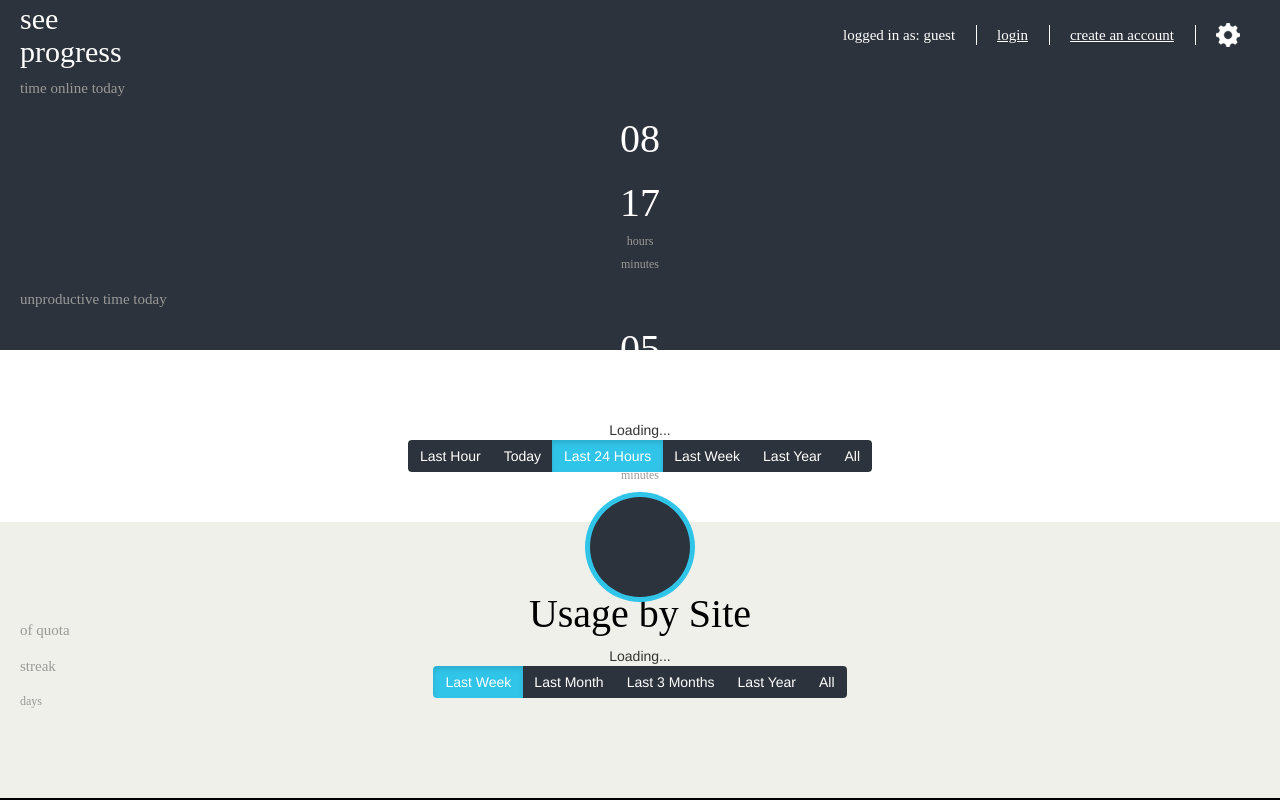
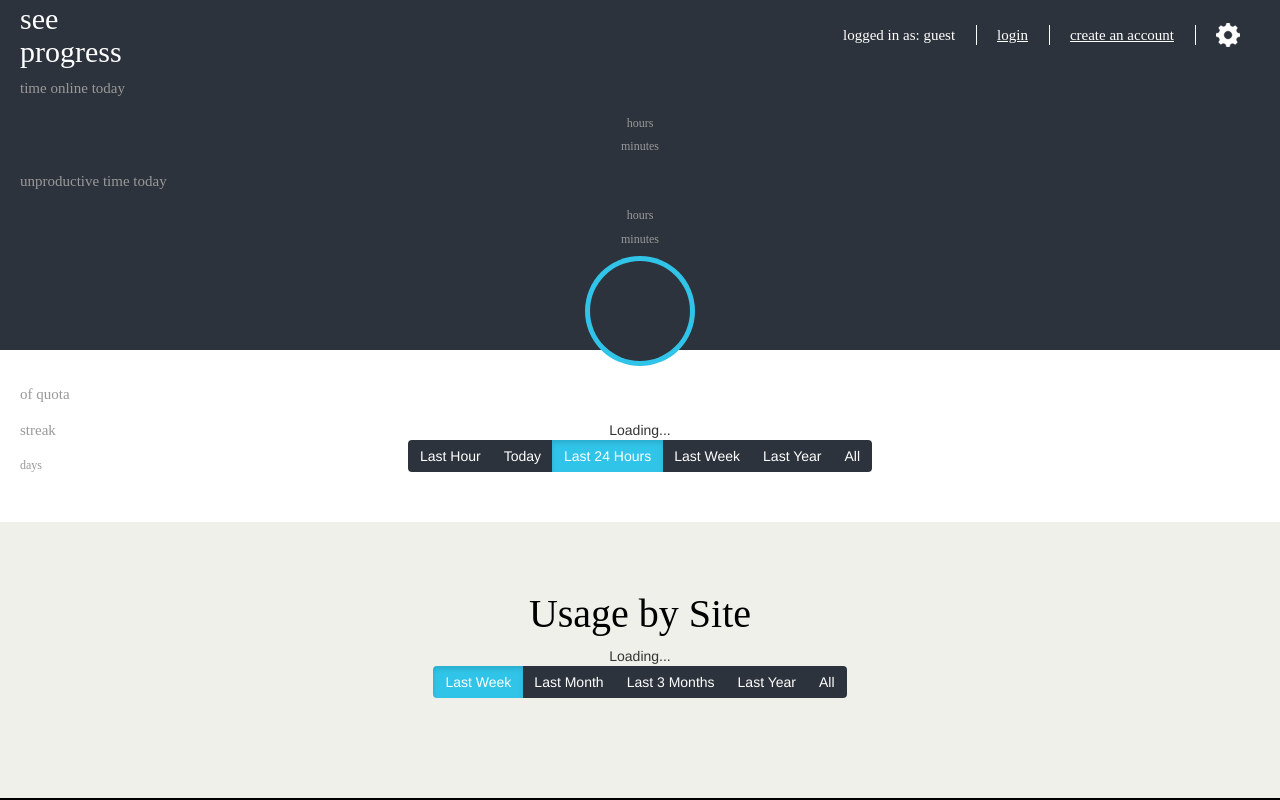
Before and after one commit to calvinpelletier/mew, a Python web app: template server/templates/graph.html in a window 1280 px wide. Run offline with Jinja, Linux system fonts and the light colour scheme; the template is opened without the code that fills it, so the values that code supplies are empty.

Commit message:
no more default values

```diff
--- a/server/templates/graph.html
+++ b/server/templates/graph.html
@@ -107,8 +107,8 @@
                                 </div>
                                 <div class="center-text">
                                     <div class="inline">
-                                        <div class="time-part inline"><h3 id="total-hours">08</h3></div>
-                                        <div class="time-part inline"><h3 id="total-minutes">17</h3></div>
+                                        <div class="time-part inline"><h3 id="total-hours"></h3></div>
+                                        <div class="time-part inline"><h3 id="total-minutes"></h3></div>
                                     </div>
                                 </div>
                                 <div class="center-text">
@@ -125,8 +125,8 @@
                                 </div>
                                 <div class="center-text">
                                     <div class="inline">
-                                        <div class="time-part inline"><h3 id="unprod-hours">05</h3></div>
-                                        <div class="time-part inline"><h3 id="unprod-minutes">54</h3></div>
+                                        <div class="time-part inline"><h3 id="unprod-hours"></h3></div>
+                                        <div class="time-part inline"><h3 id="unprod-minutes"></h3></div>
                                     </div>
                                 </div>
                                 <div class="center-text">
```
